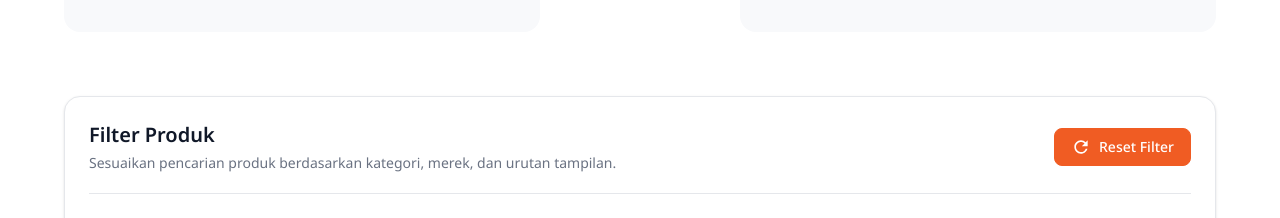
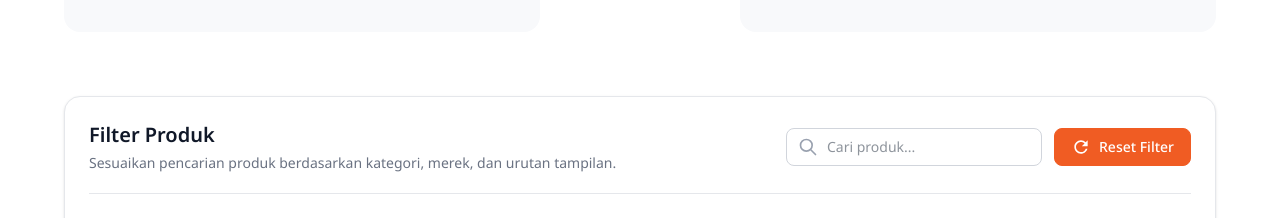
Before and after one commit to BESTQ-GROUPS/BestQGroups-ProfileCompany, a Next.js app: page /produk in a window 1280 px wide. Shown: the part 907-1125 px from the top of the page. Built offline with nearby package versions, Linux system fonts and the light colour scheme; a web font is replaced by a local one.

Commit message:
feat: implement products listing page with category filtering and pagination components

```diff
--- a/src/app/produk/page.tsx
+++ b/src/app/produk/page.tsx
@@ -11,6 +11,7 @@ export default async function ProdukList({ searchParams }: { searchParams: Promi
     const currentCategory = resolvedSearchParams.category;
     const currentBrand = resolvedSearchParams.brand;
     const currentSort = resolvedSearchParams.sort as 'newest' | 'oldest';
+    const currentQuery = resolvedSearchParams.q;
 
     // eslint-disable-next-line @typescript-eslint/no-explicit-any
     let allCategories: any[] = [];
@@ -35,7 +36,8 @@ export default async function ProdukList({ searchParams }: { searchParams: Promi
         status: 'published',
         sort: currentSort || 'newest',
         category: categoryId,
-        brand: currentBrand
+        brand: currentBrand,
+        q: currentQuery
       });
 
       products = result.data;
--- a/src/components/ProductFilterBar.tsx
+++ b/src/components/ProductFilterBar.tsx
@@ -52,13 +52,36 @@ export default function ProductFilterBar({ currentCategory, currentBrand, curren
           </p>
         </div>
 
+        <div className="flex flex-col sm:flex-row items-center gap-3">
+          <div className="relative w-full sm:w-auto">
+            <input
+              type="text"
+              placeholder="Cari produk..."
+              defaultValue={searchParams.get("q") || ""}
+              onKeyDown={(e) => {
+                if (e.key === 'Enter') {
+                  const val = e.currentTarget.value;
+                  if (val) {
+                    router.push(`?${createQueryString("q", val)}`);
+                  } else {
+                    router.push(`?${createQueryString("q", "")}`);
+                  }
+                }
+              }}
+              className="w-full sm:w-64 pl-10 pr-4 py-2 border border-gray-300 rounded-lg focus:outline-none focus:ring-2 focus:ring-bestq-blue focus:border-transparent text-sm text-gray-800"
+            />
+            <svg xmlns="http://www.w3.org/2000/svg" className="h-5 w-5 absolute left-3 top-1/2 -translate-y-1/2 text-gray-400" fill="none" viewBox="0 0 24 24" stroke="currentColor">
+              <path strokeLinecap="round" strokeLinejoin="round" strokeWidth={2} d="M21 21l-6-6m2-5a7 7 0 11-14 0 7 7 0 0114 0z" />
+            </svg>
+          </div>
           <button
             onClick={() => router.push("?")}
-          className="group inline-flex items-center gap-2 rounded-lg border border-bestq-orange bg-bestq-orange px-4 py-2 text-sm font-medium text-white transition-all duration-200 ease-in-out hover:border-bestq-blue hover:bg-bestq-blue hover:shadow-md hover:-translate-y-0.5 cursor-pointer"
+            className="group inline-flex items-center gap-2 rounded-lg border border-bestq-orange bg-bestq-orange px-4 py-2 text-sm font-medium text-white transition-all duration-200 ease-in-out hover:border-bestq-blue hover:bg-bestq-blue hover:shadow-md hover:-translate-y-0.5 cursor-pointer w-full sm:w-auto justify-center"
           >
             <MdOutlineRefresh className="h-5 w-5 transition-transform duration-200 group-hover:rotate-180 cursor-pointer" />
             <span>Reset Filter</span>
           </button>
+        </div>
       </div>
 
       {/* Category */}
```
Lines whose indentation alone changed are shown as unchanged.
